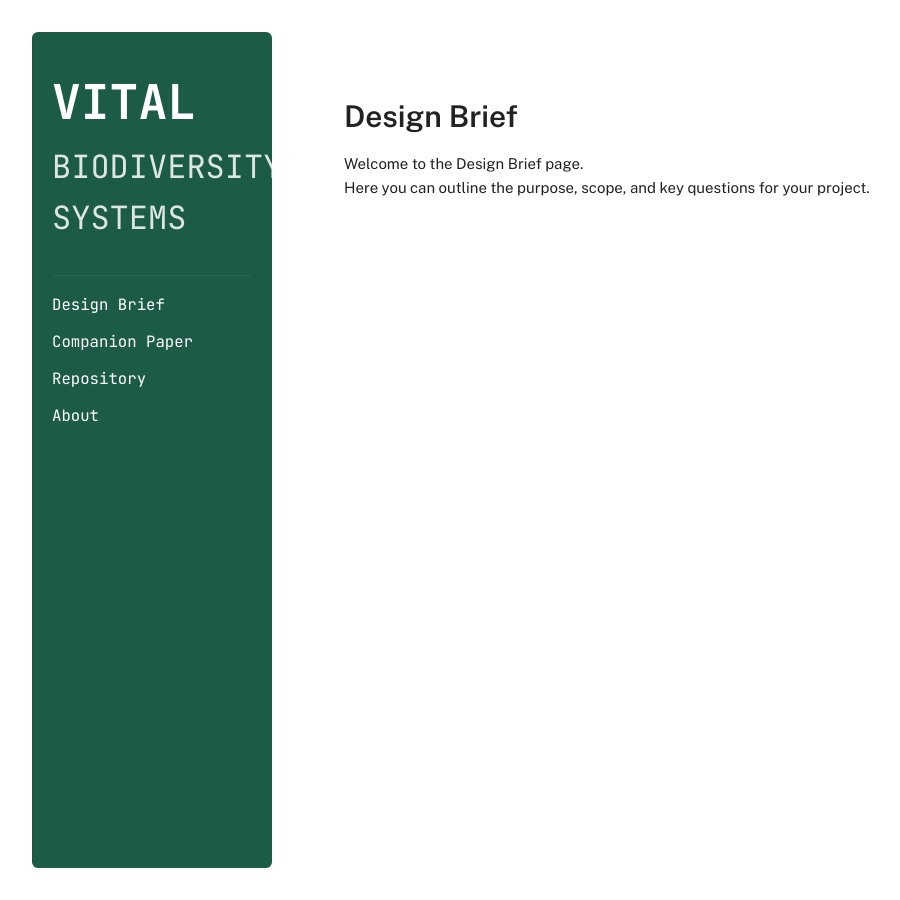
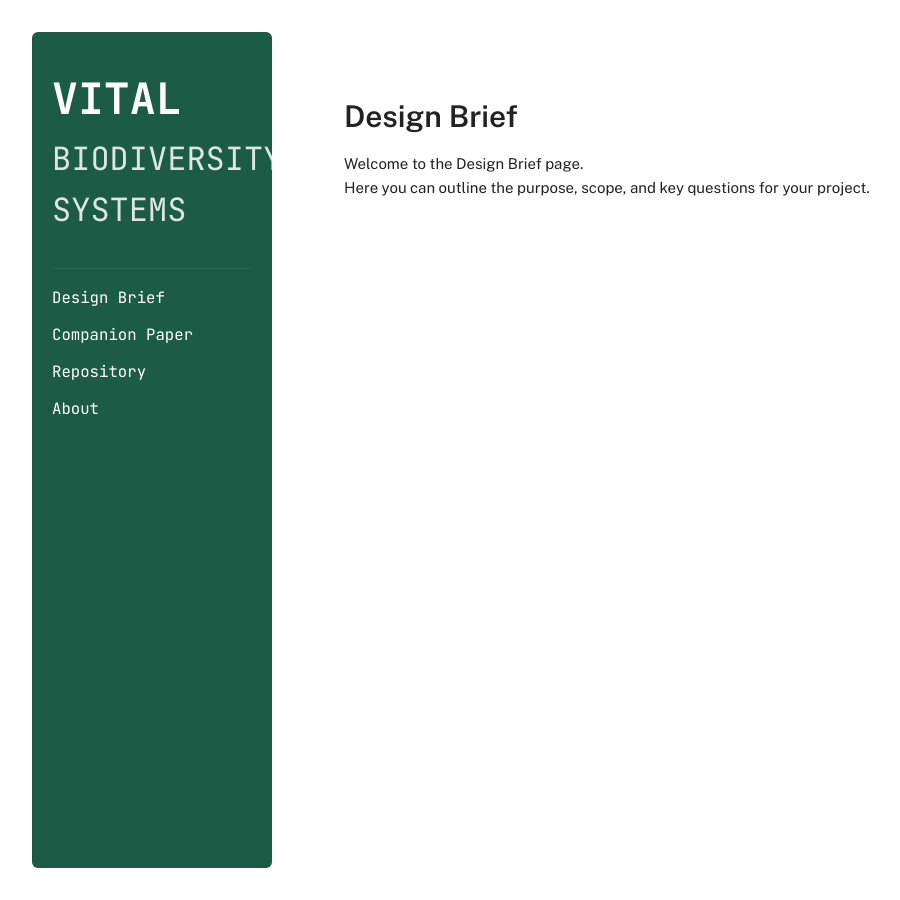
Before and after one commit to vitalbiodiversity/vitalbiodiversity.github.io, a Jekyll site: the page built from index.md, in a window 1280 px wide and 900 px high. Shown: the whole window, without its empty margins (58-958 px from the left). Built offline with Jekyll 4.4.1, drawn with Linux system fonts in a browser that asks for light colours.

Commit message:
Update style.css

```diff
--- a/assets/css/style.css
+++ b/assets/css/style.css
@@ -84,7 +84,7 @@ body {
 
 /* Larger part of title */
 .site-title .title-large {
-  font-size: 3rem;   /* adjust bigger if needed */
+  font-size: 2.7rem;   /* adjust bigger if needed */
   font-weight: 700;
   margin-right: 0.25rem;
 }
```
